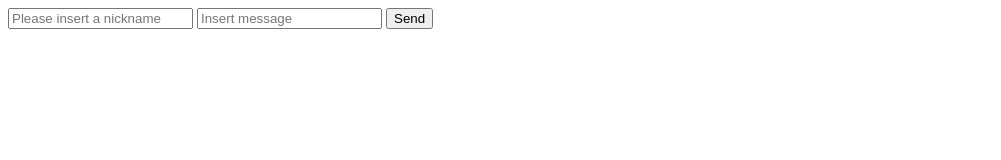
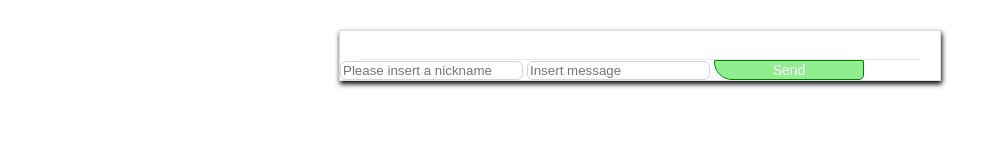
Before and after one commit to WhiteArce/chat-sockets, a website: page core/index.html in a window 1280 px wide. Shown: the whole page, without its empty margins (0-1001 px from the left). Drawn offline with nearby package versions, Linux system fonts and the light colour scheme; no server answers.

Commit message:
Estilos
Agregado de colores, bordes y margen al estilo del chat

```diff
--- a/core/chat.js
+++ b/core/chat.js
@@ -9,7 +9,7 @@ let actions = document.getElementById('actions');
 
 buttonSend.addEventListener('click', () => {
     if (username.value == '' || message.value == '') {
-        alert("Please insert data");
+        alert("Please insert the username or a message instead");
     }else{
     socket.emit('chat-message', {
         username: username.value,
--- a/core/index.css
+++ b/core/index.css
@@ -0,0 +1,50 @@
+#chat-container{
+   max-width: 600px;
+   margin: 30px auto;
+   border: 1px solid #ddd;
+   box-shadow: 1px 3px 5px black;
+}
+#chat-window{
+    padding: 14px 0;
+    margin: 0 20px;
+    border-bottom: 1px solid #e9e9e9;
+    color: #555;
+}
+.input{
+    border: 1px solid lightgray;
+    border-radius: 6px 6px 6px 6px;
+}
+.input:hover{
+    outline: none;
+    border: 1px solid lightblue;
+
+}
+.input:focus{
+    outline: none;
+    border: 1px solid lightskyblue;
+    box-shadow: 1 1 5px lightskyblue;
+}
+
+.btn{
+    border: 0;
+    color: white;
+    font-size: 14px;
+    padding: auto;
+    border-radius: 1px 1px 5px 18px;
+    width: 25%;
+
+}
+.btn:focus{
+    border: 0;
+    outline: none;
+}
+.btn-send{
+    background-color: lightgreen;
+    border: 1px solid green;
+}
+.btn-send:focus{
+    background-color: green;
+}
+.btn-send:hover{
+    background-color: green;
+}
--- a/core/index.html
+++ b/core/index.html
@@ -13,9 +13,9 @@
             <div id="messages-window"></div>
             <div id="actions"></div>
         </div>
-        <input type="text" id="username" placeholder="Please insert a nickname">
-        <input type="text" id="message" placeholder="Insert message">
-        <button id="send-button">Send</button>
+        <input type="text" id="username" class="input input-username" placeholder="Please insert a nickname">
+        <input type="text" id="message" class="input input-username" placeholder="Insert message">
+        <button id="send-button" class="btn btn-send">Send</button>
     </div>
 
     <script src="/socket.io/socket.io.js" charset="UTF-8"></script>
```
